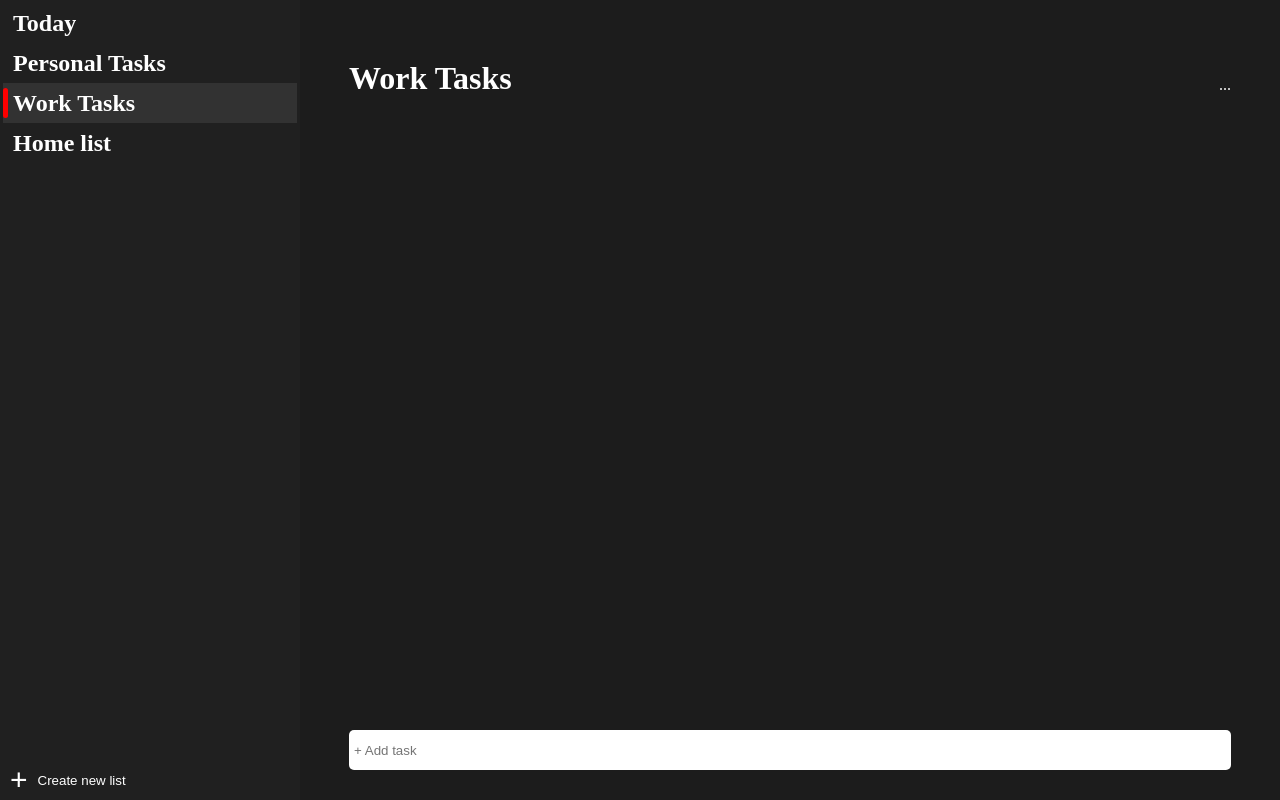
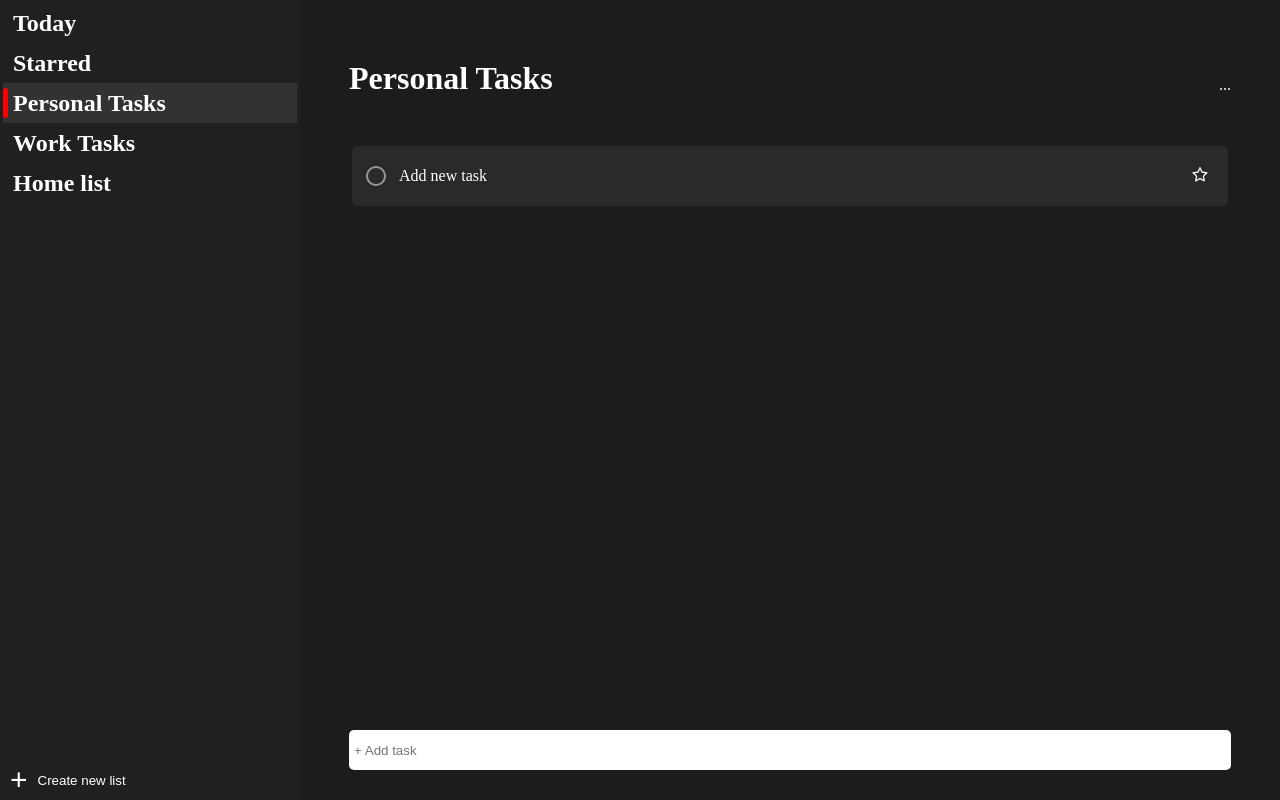
Before and after one commit to Maxv1z/microsoft-todo-clone-on-redux, a React (Vite) app: page / in a window 1280 px wide. Built offline with nearby package versions, Linux system fonts and the light colour scheme; data requests are answered from the project's data file.

Commit message:
Adding starred list

```diff
--- a/data/db.json
+++ b/data/db.json
@@ -6,10 +6,14 @@
     },
     {
       "id": "2",
+      "name": "Starred"
+    },
+    {
+      "id": "3",
       "name": "Personal Tasks"
     },
     {
-      "id": "3",
+      "id": "4",
       "name": "Work Tasks"
     },
     {
@@ -203,7 +207,7 @@
       "title": "Writing new things",
       "notes": "",
       "file": null,
-      "starred": false,
+      "starred": true,
       "listId": "3sWWAo_ZeNPHuUiy9J4U6",
       "completed": false,
       "finishAt": "2024-01-24T11:33:21.306Z"
@@ -226,7 +230,8 @@
       "file": null,
       "starred": true,
       "listId": null,
-      "completed": false
+      "completed": false,
+      "finishAt": "2024-01-24T10:00:43.324Z"
     },
     {
       "id": "ZimpASHgF9xch2KTj1Pbx",
@@ -236,7 +241,7 @@
       "file": null,
       "starred": true,
       "listId": null,
-      "completed": false
+      "completed": true
     },
     {
       "id": "O-H83gHGUB_IL9cEdeVu8",
@@ -246,7 +251,7 @@
       "file": null,
       "starred": true,
       "listId": null,
-      "completed": false
+      "completed": true
     },
     {
       "id": "-jZ7pS7UrhyyGK0DcrPO8",
@@ -297,7 +302,8 @@
       "file": null,
       "starred": true,
       "listId": null,
-      "completed": false
+      "completed": false,
+      "finishAt": "2024-01-25T10:00:41.052Z"
     },
     {
       "id": "-kC-3USwQbfAhY_j-x718",
@@ -305,11 +311,55 @@
       "title": "asdfasdfasdfasdf",
       "notes": "",
       "file": null,
-      "starred": false,
+      "starred": true,
       "listId": "3sWWAo_ZeNPHuUiy9J4U6",
       "completed": false,
       "timeToFinish": null,
       "finishAt": null
+    },
+    {
+      "id": "pT7Hq9-i_e7uY9KMQej5F",
+      "createdAt": 1706090516858,
+      "title": "Add new task ",
+      "notes": "",
+      "file": null,
+      "starred": false,
+      "listId": "3",
+      "completed": false,
+      "timeToFinish": null
+    },
+    {
+      "id": "ypJ5DGbGvOZFN7DJbgIet",
+      "createdAt": 1706090526041,
+      "title": "New task to work tasks",
+      "notes": "",
+      "file": null,
+      "starred": false,
+      "listId": "4",
+      "completed": false,
+      "timeToFinish": null
+    },
+    {
+      "id": "bmSybLElb8R2qte4kBTxs",
+      "createdAt": 1706090529262,
+      "title": "completed tasksk",
+      "notes": "",
+      "file": null,
+      "starred": false,
+      "listId": "4",
+      "completed": false,
+      "timeToFinish": null
+    },
+    {
+      "id": "yZlxNS6Eh90fT0T4E4yVB",
+      "createdAt": 1706090609797,
+      "title": "asdfasdasdf",
+      "notes": "",
+      "file": null,
+      "starred": false,
+      "listId": "4",
+      "completed": true,
+      "timeToFinish": null
     }
   ]
 }
--- /dev/null
+++ b/src/components/Todos/StarredTodos/StarredTodos.jsx
@@ -0,0 +1,87 @@
+import React, {useState} from "react";
+import {useSelector} from "react-redux";
+import Todo from "../Todo/Todo";
+import {nanoid} from "nanoid";
+import {
+    useAddTodoMutation,
+    useGetTodosQuery,
+    selectStarredTodos,
+} from "../../../features/todos/todosSlice";
+import {selectActiveList} from "../../../features/chosenList/chosenListSlice";
+import TodosTopBar from "../TodosTopBar/TodosTopBar";
+import {selectSortingCriteria} from "../../../features/sortingCriteria/sortingCriteriaSlice";
+
+import "../TodoList/TodoList.style.scss";
+
+function TodayTodos() {
+    const {isLoading, isSuccess, isError, error} = useGetTodosQuery();
+    const [addTodo] = useAddTodoMutation();
+    const activeList = useSelector(selectActiveList);
+    const [title, setTitle] = useState("");
+    const [showCompletedTodos, setShowCompletedTodos] = useState(false);
+    const sortCriteria = useSelector(selectSortingCriteria);
+
+    // fetching completed todos to show
+    const starredTodos = useSelector(selectStarredTodos);
+    console.log("STARRED TODOS FROM COMPONENT", starredTodos);
+
+    if (isLoading) {
+        return <p>Loading...</p>;
+    } else if (isError) {
+        return <p>{error.message}</p>;
+    }
+
+    const handleAddTask = (e) => {
+        e.preventDefault();
+        addTodo({
+            id: nanoid(),
+            createdAt: Date.now(),
+            title: title,
+            notes: "",
+            file: null,
+            starred: true,
+            listId: activeList,
+            completed: false,
+            timeToFinish: new Date.now(),
+        });
+        setTitle("");
+    };
+
+    const sortTodos = (starredTodos) => {
+        return [...starredTodos].sort((a, b) => {
+            if (sortCriteria === "createdAt") {
+                return b.createdAt - a.createdAt;
+            } else if (sortCriteria === "title") {
+                return a.title.localeCompare(b.title);
+            } else {
+                return starredTodos;
+            }
+        });
+    };
+
+    return (
+        <div className="todos-main-container">
+            <TodosTopBar />
+            <div className="todos-list-container">
+                <ul>
+                    {sortTodos(starredTodos).map((todo) => (
+                        <li key={todo.id} className="todo">
+                            <Todo key={todo} todoId={todo} />
+                        </li>
+                    ))}
+                </ul>
+            </div>
+            <form action="" onSubmit={handleAddTask} className="create-new-task">
+                <input
+                    className="create-new-task-input"
+                    type="text"
+                    placeholder="+ Add task"
+                    value={title}
+                    onChange={(e) => setTitle(e.target.value)}
+                />
+            </form>
+        </div>
+    );
+}
+
+export default TodayTodos;
--- a/src/components/Todos/TodoList/TodoList.jsx
+++ b/src/components/Todos/TodoList/TodoList.jsx
@@ -14,6 +14,7 @@ import {selectSortingCriteria} from "../../../features/sortingCriteria/sortingCr
 
 import "./TodoList.style.scss";
 import TodayTodos from "../TodayTodos/TodayTodos";
+import StarredTodos from "../StarredTodos/StarredTodos";
 
 function TodoList() {
     const {isLoading, isSuccess, isError, error} = useGetTodosQuery();
@@ -22,9 +23,7 @@ function TodoList() {
     const [title, setTitle] = useState("");
     const [showCompletedTodos, setShowCompletedTodos] = useState(false);
     const sortCriteria = useSelector(selectSortingCriteria);
-    console.log("sortCriteria", sortCriteria);
 
-    // const todosIdsFromFilter = useSelector(selectTodoIdsByFilter);
 
     // fetching completed todos to show
     const completedTodos = useSelector(selectCompletedTodos);
@@ -37,6 +36,8 @@ function TodoList() {
         return <p>{error.message}</p>;
     } else if (activeList == 1) {
         return <TodayTodos />;
+    } else if (activeList == 2) {
+        return <StarredTodos />;
     }
 
     const handleAddTask = (e) => {
@@ -80,7 +81,7 @@ function TodoList() {
                         </li>
                     ))}
                     <li>
-                        {(uncompletedTodos.length > 0 || completedTodos.length > 0) && (
+                        {completedTodos.length > 0 && (
                             <div
                                 className={`completed-todos-button-container ${
                                     showCompletedTodos ? "open" : ""
--- a/src/features/todos/todosSlice.js
+++ b/src/features/todos/todosSlice.js
@@ -80,6 +80,15 @@ export const selectCompletedTodos = createSelector(
     }
 );
 
+export const selectStarredTodos = createSelector(
+    [selectAllTodos],
+    (allTodos) => {
+        return allTodos
+            .filter((todo) => todo.starred === true && todo.completed === false)
+            .map((todo) => todo.id);
+    }
+);
+
 export const selectUncompletedTodos = createSelector(
     [selectAllTodos, activeList],
     (allTodos, activeList) => {
@@ -93,7 +102,6 @@ export const selectUncompletedTodos = createSelector(
             }));
     }
 );
-
 
 const isSameDate = (date1, date2) => {
     return (
```
